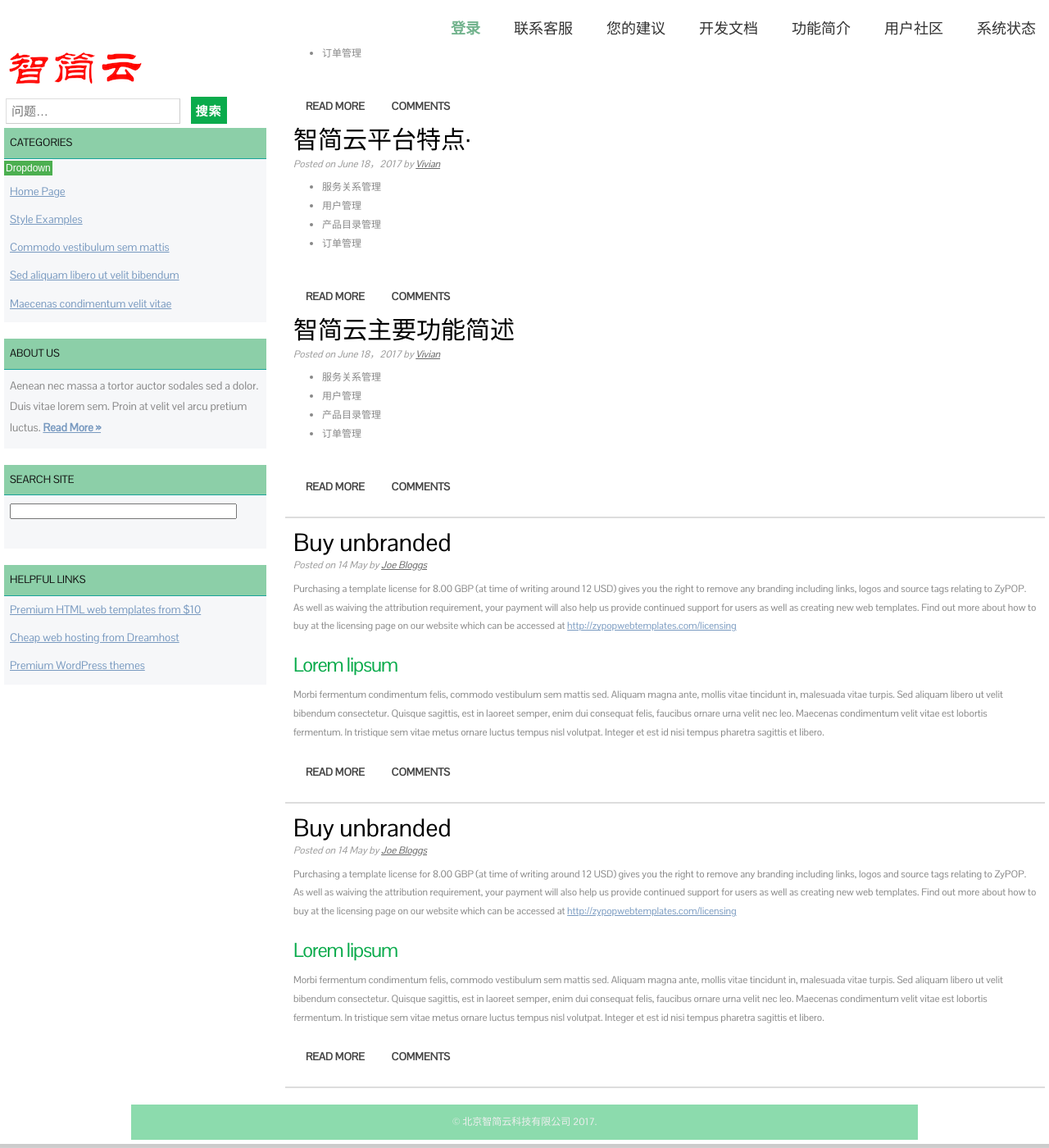
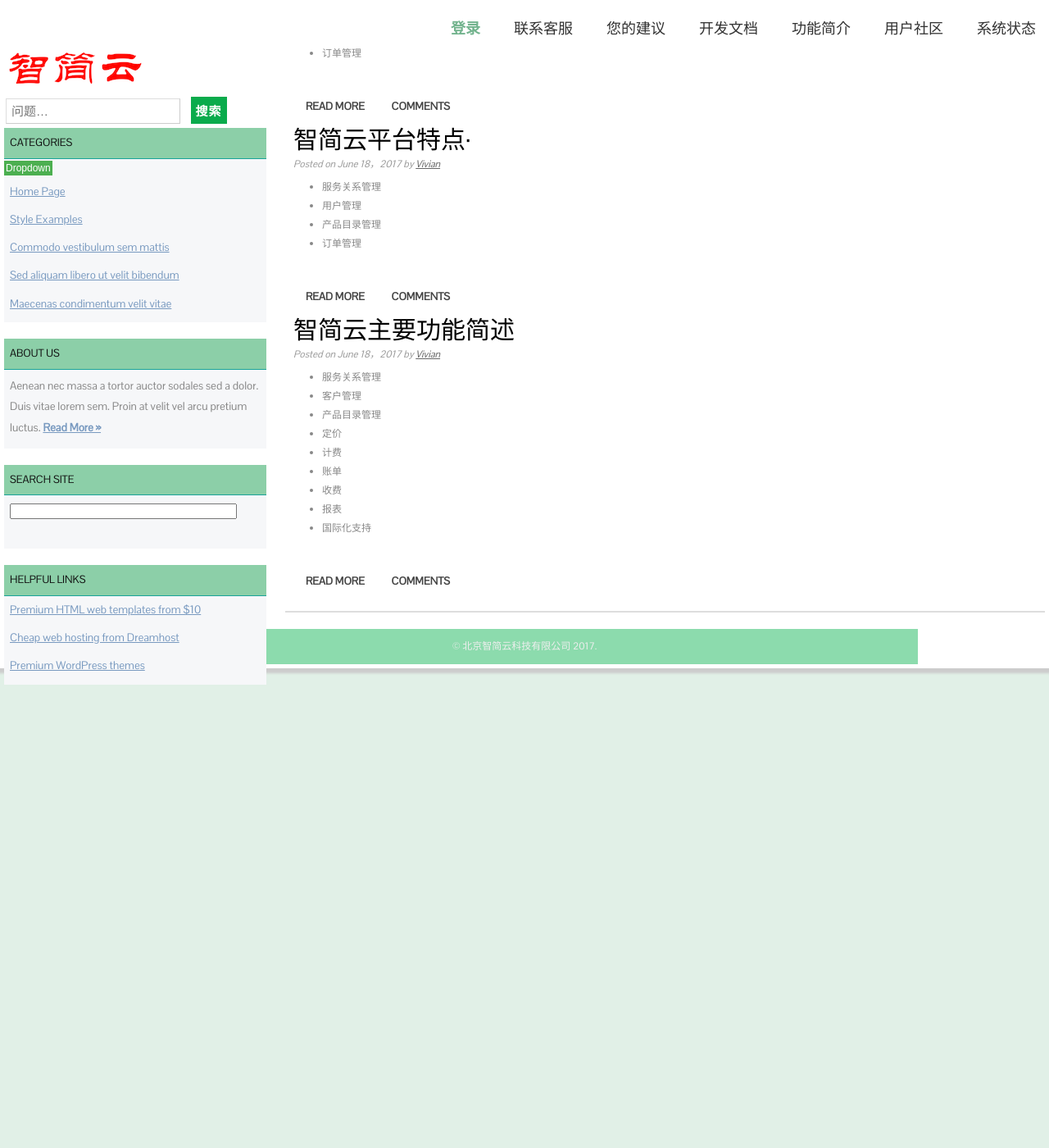
Before and after one commit to dreampivot/slipscloud.github.io, a Jekyll site: the page help/help-index.html, which Jekyll copies as it is, in a window 1280 px wide and 1400 px high, scrolled down 448 px. Shown: the whole window at 82% size. Built offline with Jekyll 4.4.1, drawn with Linux system fonts in a browser that asks for light colours.

Commit message:
Create help-index.html

```diff
--- a/help/help-index.html
+++ b/help/help-index.html
@@ -72,58 +72,23 @@
 		<div class="article-info">Posted on <time datetime="2017-06-18">June 18，2017</time> by <a href="#" rel="author">Vivian</a></div>
 		<ul class="styledlist">
 		<li>服务关系管理</li>
-		<li>用户管理</li>
+		<li>客户管理</li>
 		<li>产品目录管理</li>
-		<li>订单管理</li>
+		<li>定价</li>
+		<li>计费</li>
+		<li>账单</li>
+		<li>收费</li>
+		<li>报表</li>
+		<li>国际化支持</li>
 		</ul>
 
 		<a href="#" class="button">Read more</a>
 		<a href="#" class="button">Comments</a>
-
 		</article>
-
-		<article class="expanded">
-
-            		<h2>Buy unbranded</h2>
-			<div class="article-info">Posted on <time datetime="2013-05-14">14 May</time> by <a href="#" rel="author">Joe Bloggs</a></div>
-
-
-            <p>Purchasing a template license for 8.00 GBP (at time of writing around 12 USD) gives you the right to remove any branding including links, logos and source tags relating to ZyPOP. As well as waiving the attribution requirement, your payment will also help us provide continued support for users as well as creating new web templates. Find out more about how to buy at the licensing page on our website which can be accessed at <a href="http://zypopwebtemplates.com/licensing" title="template license">http://zypopwebtemplates.com/licensing</a></p>
-
-<h3>Lorem lipsum</h3>
-
-<p>Morbi fermentum condimentum felis, commodo vestibulum sem mattis sed. Aliquam magna ante, mollis vitae tincidunt in, malesuada vitae turpis. Sed aliquam libero ut velit bibendum consectetur. Quisque sagittis, est in laoreet semper, enim dui consequat felis, faucibus ornare urna velit nec leo. Maecenas condimentum velit vitae est lobortis fermentum. In tristique sem vitae metus ornare luctus tempus nisl volutpat. Integer et est id nisi tempus pharetra sagittis et libero.</p>
-
-
-		<a href="#" class="button">Read more</a>
-		<a href="#" class="button">Comments</a>
-		</article>
-
-
-		<article class="expanded">
-
-            		<h2>Buy unbranded</h2>
-			<div class="article-info">Posted on <time datetime="2013-05-14">14 May</time> by <a href="#" rel="author">Joe Bloggs</a></div>
-
-
-            <p>Purchasing a template license for 8.00 GBP (at time of writing around 12 USD) gives you the right to remove any branding including links, logos and source tags relating to ZyPOP. As well as waiving the attribution requirement, your payment will also help us provide continued support for users as well as creating new web templates. Find out more about how to buy at the licensing page on our website which can be accessed at <a href="http://zypopwebtemplates.com/licensing" title="template license">http://zypopwebtemplates.com/licensing</a></p>
-
-<h3>Lorem lipsum</h3>
-
-<p>Morbi fermentum condimentum felis, commodo vestibulum sem mattis sed. Aliquam magna ante, mollis vitae tincidunt in, malesuada vitae turpis. Sed aliquam libero ut velit bibendum consectetur. Quisque sagittis, est in laoreet semper, enim dui consequat felis, faucibus ornare urna velit nec leo. Maecenas condimentum velit vitae est lobortis fermentum. In tristique sem vitae metus ornare luctus tempus nisl volutpat. Integer et est id nisi tempus pharetra sagittis et libero.</p>
-
-
-		<a href="#" class="button">Read more</a>
-		<a href="#" class="button">Comments</a>
-		</article>
-
-
         </section>
 
         <aside class="sidebar">
-	 <ul>
-		<img class="header-image" src="../img/logo.png" alt="Buildings"
-	</ul>
+	 <ul>    <img class="header-image" src="../img/logo.png" alt="Buildings"</ul>
         <ul>
           <form method="get" class="searchform" action="#" >
           <p><input type="search" style="margin-left: 2px;" class="search-field" placeholder="问题&hellip;" value="" name="s"  size="20"/>
```
